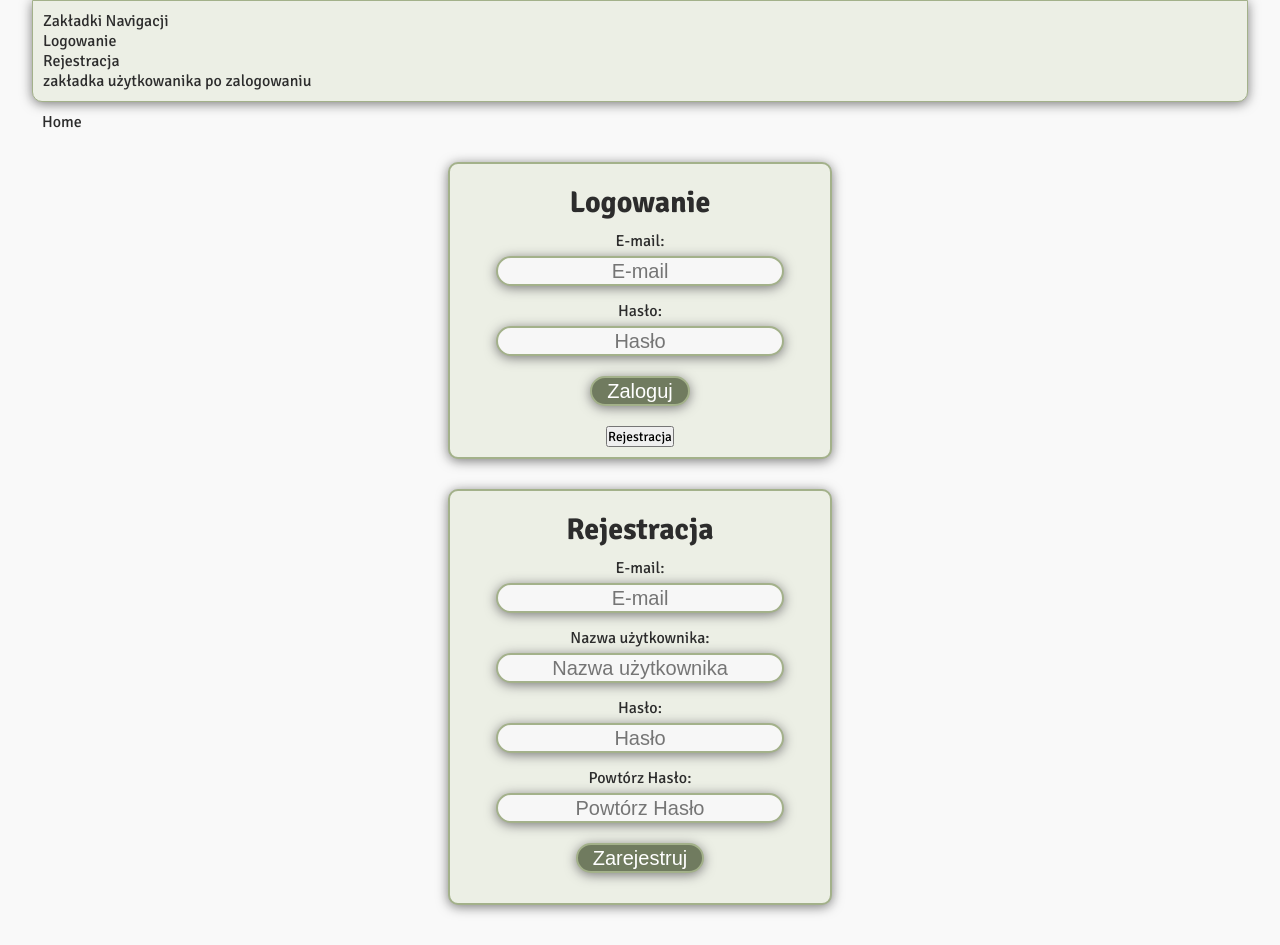
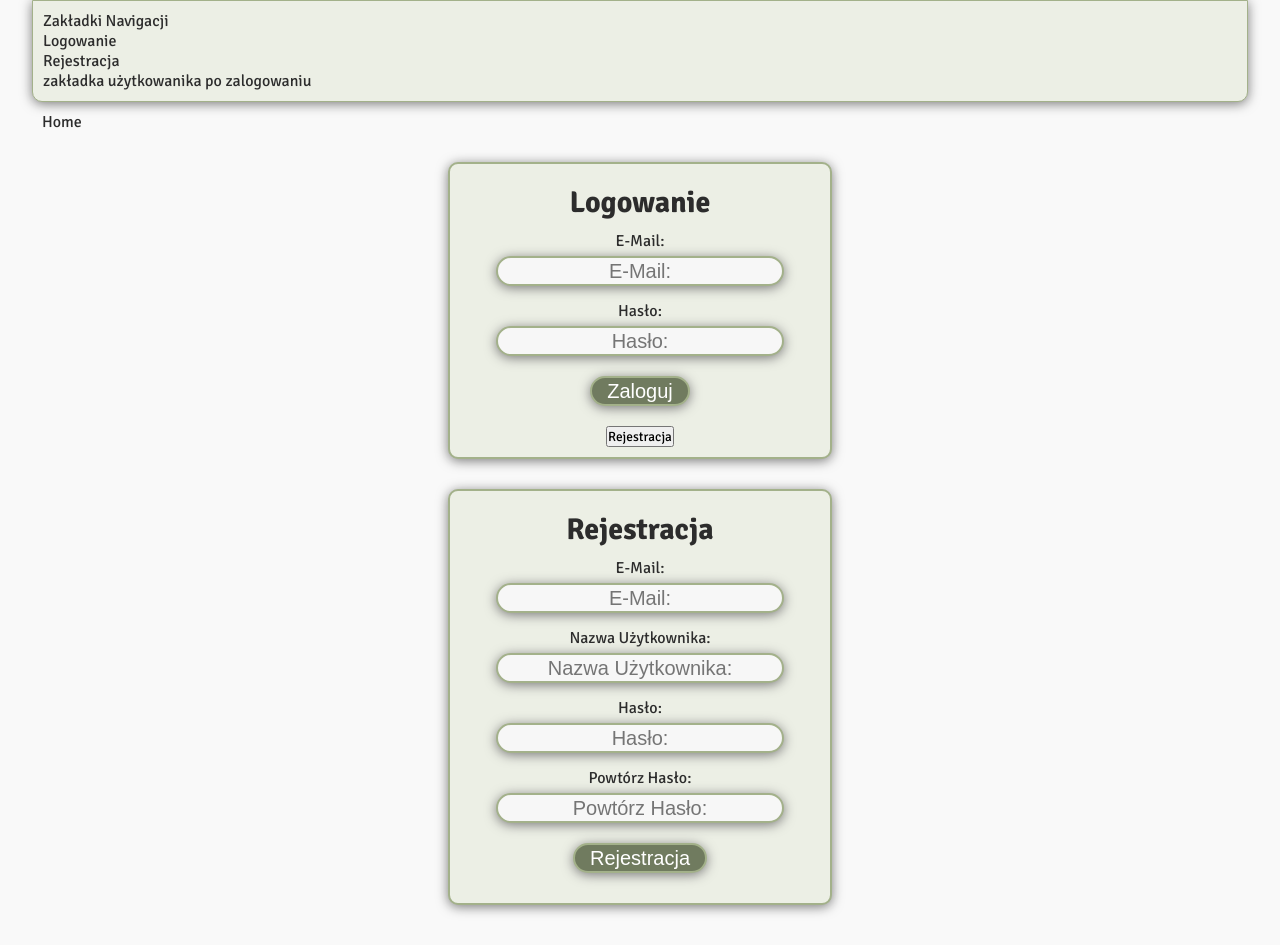
Before and after one commit to Paullina26/advertising_service, a React (Create React App) app in the folder client/: page / in a window 1280 px wide. Built offline with nearby package versions, Linux system fonts and the light colour scheme.

Commit message:
add error message

```diff
--- /dev/null
+++ b/client/src/components/Form/Error.style.js
@@ -0,0 +1,5 @@
+import styled from 'styled-components';
+export const Error = styled.span`
+  font-size: 17px;
+  color: ${({ theme }) => theme.FontError};
+`;
--- a/client/src/pages/Login.js
+++ b/client/src/pages/Login.js
@@ -2,18 +2,27 @@ import { useState } from 'react';
 import Input from '../components/Form/Input';
 import Submit from 'components/Form/Submit';
 import { Container, FormTittle } from 'styles/Form.style';
+import { Error } from 'components/Form/Error.style';
 
 const Login = () => {
   const [mail, setMail] = useState('');
   const [password, setPassword] = useState('');
+  const [error, setError] = useState(null);
 
-  // console.log(mail);
-  // console.log(password);
+  const titleElement = {
+    email: 'E-Mail:',
+    password: 'Hasło:',
+    submitLogin: 'Zaloguj',
+  };
+
+  const StatusMessage = {
+    passwordWrong: 'Nie poprawny E-mail lub Hasło',
+    loginOk: 'Rejestracja przebiegła pomyślenie',
+  };
 
   const handleSubmit = event => {
+    setError(StatusMessage.loginOk);
     event.preventDefault();
-    console.log(mail);
-    console.log(password);
   };
 
   return (
@@ -24,29 +33,30 @@ const Login = () => {
 
       <form onSubmit={handleSubmit}>
         <Input
-          label='E-mail:'
+          label={titleElement.email}
           id='e-mail'
           type='email'
           value={mail}
           onChange={e => setMail(e.target.value)}
           autoComplete='email'
-          placeholder='E-mail'
+          placeholder={titleElement.email}
           minlength='4'
           pattern='[a-z0-9._%+-]+@[a-z0-9.-]+\.[a-z]{2,4}$'
           required
         />
         <Input
-          label='Hasło:'
+          label={titleElement.password}
           id='password'
           type='password'
           value={password}
           onChange={e => setPassword(e.target.value)}
           autoComplete='current-password'
-          placeholder='Hasło'
+          placeholder={titleElement.password}
           minlength='4'
           required
         />
-        <Submit id='Login' type='submit' value='Zaloguj' />
+        {error && <Error>{error}</Error>}
+        <Submit id='Login' type='submit' value={titleElement.submitLogin} />
       </form>
       <div>
         <button>Rejestracja</button>
--- a/client/src/pages/Registration.js
+++ b/client/src/pages/Registration.js
@@ -2,23 +2,38 @@ import { useState } from 'react';
 import Input from '../components/Form/Input';
 import Submit from 'components/Form/Submit';
 import { Container, FormTittle } from 'styles/Form.style';
+import { Error } from 'components/Form/Error.style';
 
 const Registration = () => {
   const [mail, setMail] = useState('');
   const [name, setName] = useState('');
   const [password, setPassword] = useState('');
-  const [passwordCheck, setPasswordCheck] = useState('');
+  const [confirmPassword, setConfirmPassword] = useState('');
+  const [error, setError] = useState(null);
 
-  // console.log(mail);
-  // console.log(password);
-  // console.log(passwordCheck);
-  // console.log(name);
+  const StatusMessage = {
+    passwordWrong: 'Hasła nie pasują do siebie',
+    registrationOk: 'Rejestracja przebiegła pomyślenie',
+  };
+
+  const titleElement = {
+    email: 'E-Mail:',
+    name: 'Nazwa Użytkownika:',
+    password: 'Hasło:',
+    confirmPassword: 'Powtórz Hasło:',
+    submitRegistration: 'Rejestracja',
+  };
 
   const handleSubmit = event => {
-    if (password === passwordCheck) {
-      console.log(mail, name, password, passwordCheck);
+    if (password === confirmPassword) {
+      console.log(mail, name, password, confirmPassword);
+      setError(StatusMessage.registrationOk);
+      setMail('');
+      setName('');
+      setPassword('');
+      setConfirmPassword('');
     } else {
-      console.log('hasła są różne');
+      setError(StatusMessage.passwordWrong);
     }
     event.preventDefault();
   };
@@ -31,54 +46,55 @@ const Registration = () => {
 
       <form onSubmit={handleSubmit}>
         <Input
-          label='E-mail:'
+          label={titleElement.email}
           id='e-mail'
           type='email'
           value={mail}
           onChange={e => setMail(e.target.value)}
           autoComplete='email'
-          placeholder='E-mail'
+          placeholder={titleElement.email}
           minlength='4'
           required
         />
 
         <Input
-          label='Nazwa użytkownika:'
+          label={titleElement.name}
           id='name'
           type='text'
           value={name}
           onChange={e => setName(e.target.value)}
           autoComplete='username'
-          placeholder='Nazwa użytkownika'
+          placeholder={titleElement.name}
           minlength='4'
           pattern='[a-zA-Z0-9]+'
           required
         />
 
         <Input
-          label='Hasło:'
+          label={titleElement.password}
           id='password'
           type='password'
           value={password}
           onChange={e => setPassword(e.target.value)}
           autoComplete='new-password'
-          placeholder='Hasło'
+          placeholder={titleElement.password}
           minlength='4'
           required
         />
 
         <Input
-          label='Powtórz Hasło:'
-          id='passwordCheck'
+          label={titleElement.confirmPassword}
+          id='confirmPassword'
           type='password'
-          value={passwordCheck}
-          onChange={e => setPasswordCheck(e.target.value)}
+          value={confirmPassword}
+          onChange={e => setConfirmPassword(e.target.value)}
           autoComplete='new-password'
-          placeholder='Powtórz Hasło'
+          placeholder={titleElement.confirmPassword}
           minlength='4'
           required
         />
-        <Submit id='Registration' type='submit' value='Zarejestruj' />
+        {error && <Error>{error}</Error>}
+        <Submit id='Registration' type='submit' value={titleElement.submitRegistration} />
       </form>
     </Container>
   );
--- a/client/src/templates/theme.styles.js
+++ b/client/src/templates/theme.styles.js
@@ -1,15 +1,22 @@
 export const colors = {
   Font: '#2c2c2c',
   FontLight: '#ffffff',
+  FontError: '#5c0120',
 
   Background: '#f9f9f9',
   BackgroundNavigation: '#ecefe5',
   BackgroundForm: '#ecefe5',
   BackgroundInput: '#f7f7f7',
+  // BackgroundInput: '#e0e0c9',
+
   BackgroundButton: '#e5e5e5',
   BackgroundSubmit: '#707b5f',
 
   Border: '#A3B18A',
+  // Border: '#e0e0c9',
+  // Border: '#a09d64',
+  // Border: '#5c7537',
+
   BorderShadow: '#7b7b7b',
 
   GlassBackground: 'rgba(10, 10, 10, 0.5)',
```
